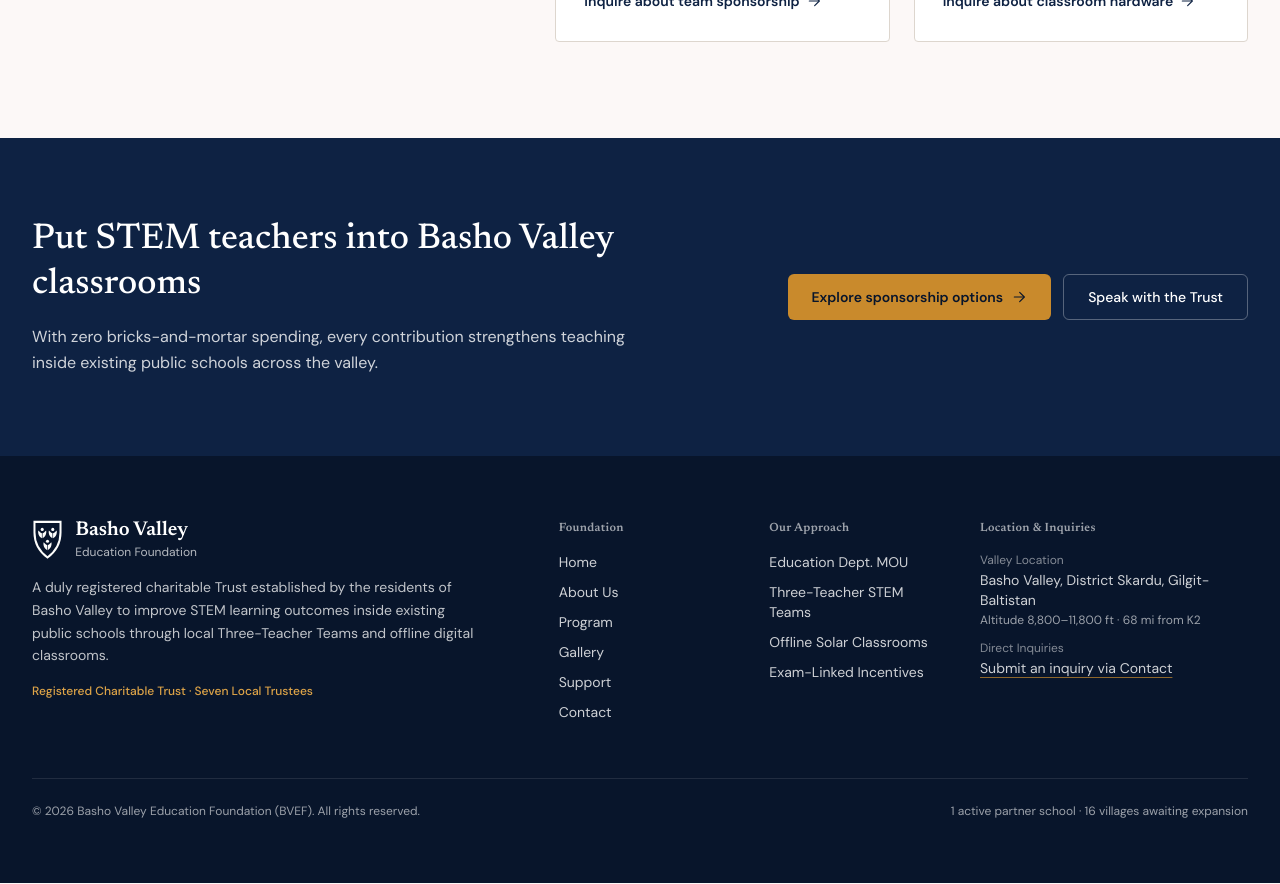
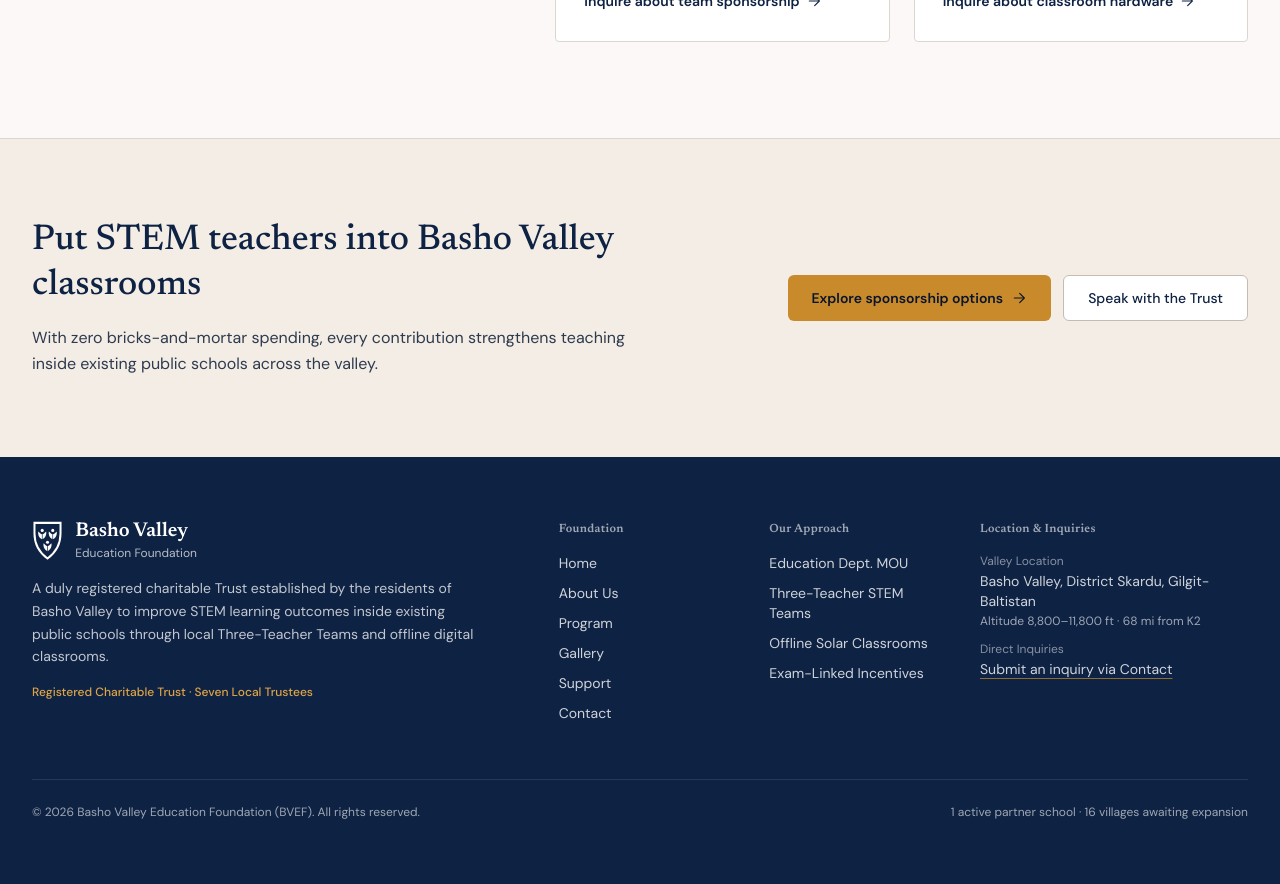
Before and after one commit to shehzadnisar07/bashovalleyeducationfoundation, a Next.js app: page / in a window 1280 px wide. Shown: the part 4080-4964 px from the top of the page. Built offline with nearby package versions, Linux system fonts and the light colour scheme.

Commit message:
style: align SiteFooter to #0E2243 brand primary and SupportBanner to surface-linen

```diff
--- a/src/components/layout/SiteFooter.tsx
+++ b/src/components/layout/SiteFooter.tsx
@@ -4,7 +4,7 @@ import { siteConfig } from "@/config/site";
 
 export function SiteFooter() {
   return (
-    <footer className="bg-navy-980 text-surface-white">
+    <footer className="bg-brand-primary text-surface-white">
       <div className="mx-auto max-w-7xl px-4 py-16 sm:px-6 lg:px-8">
         <div className="grid gap-12 md:grid-cols-2 lg:grid-cols-12">
           {/* Institutional Identity */}
--- a/src/components/ui/SupportBanner.tsx
+++ b/src/components/ui/SupportBanner.tsx
@@ -19,14 +19,14 @@ export function SupportBanner({
   secondaryLabel = "Speak with the Trust",
 }: SupportBannerProps) {
   return (
-    <section className="bg-navy-950 text-surface-white">
+    <section className="border-t border-border-subtle bg-surface-linen text-navy-950">
       <div className="mx-auto max-w-7xl px-4 py-16 sm:px-6 lg:px-8 lg:py-20">
         <div className="grid items-center gap-8 lg:grid-cols-12">
           <div className="lg:col-span-7">
-            <h2 className="font-serif text-3xl font-medium leading-tight text-surface-white sm:text-4xl">
+            <h2 className="font-serif text-3xl font-medium leading-tight text-navy-950 sm:text-4xl">
               {title}
             </h2>
-            <p className="mt-4 max-w-[58ch] text-base leading-relaxed text-surface-white/80">
+            <p className="mt-4 max-w-[58ch] text-base leading-relaxed text-text-body">
               {description}
             </p>
           </div>
@@ -41,7 +41,7 @@ export function SupportBanner({
             </Link>
             <Link
               href={secondaryHref}
-              className="inline-flex items-center justify-center rounded-md border border-surface-white/30 px-6 py-3 text-sm font-medium text-surface-white transition-colors hover:border-surface-white/60 hover:bg-navy-900"
+              className="inline-flex items-center justify-center rounded-md border border-border-strong bg-surface-white px-6 py-3 text-sm font-medium text-navy-950 transition-colors hover:border-navy-950 hover:bg-surface-ivory"
             >
               {secondaryLabel}
             </Link>
```
Also changed, not shown: 2 other files (tests, documents, lock files or other folders).
